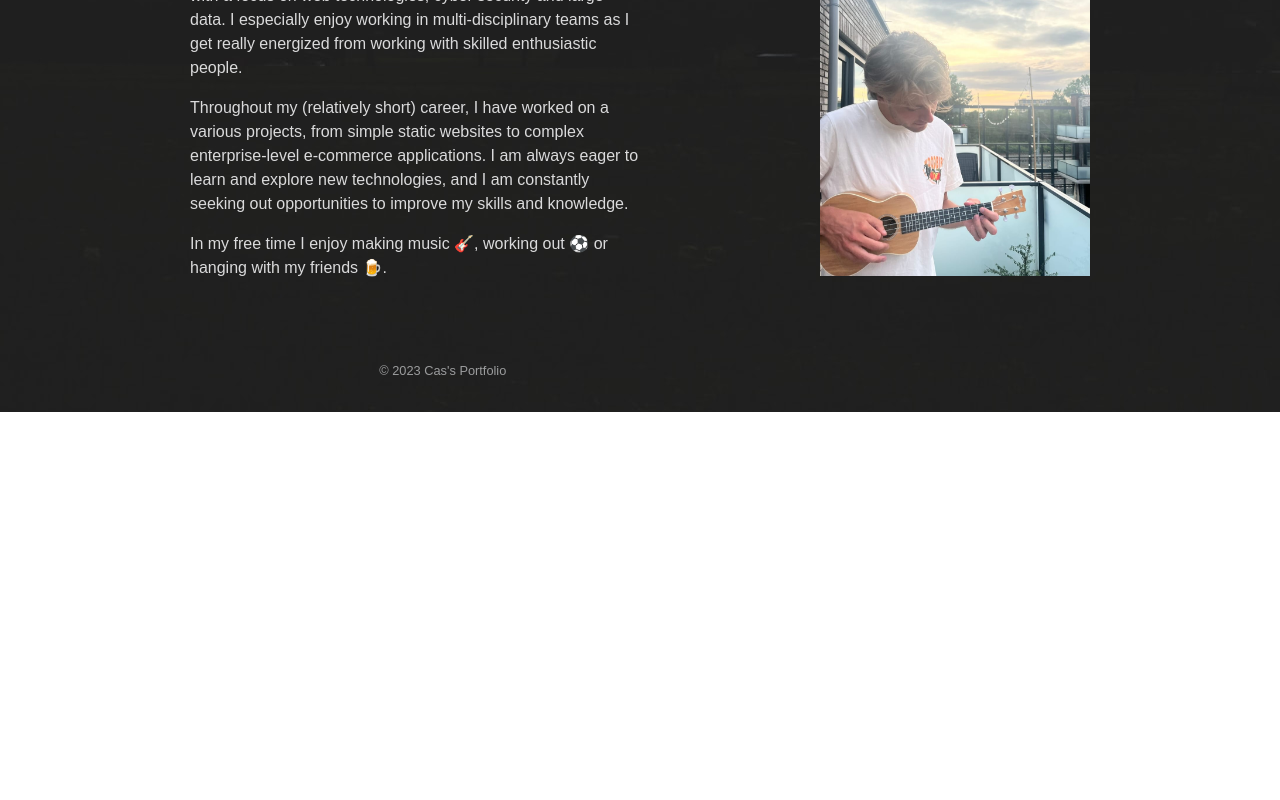
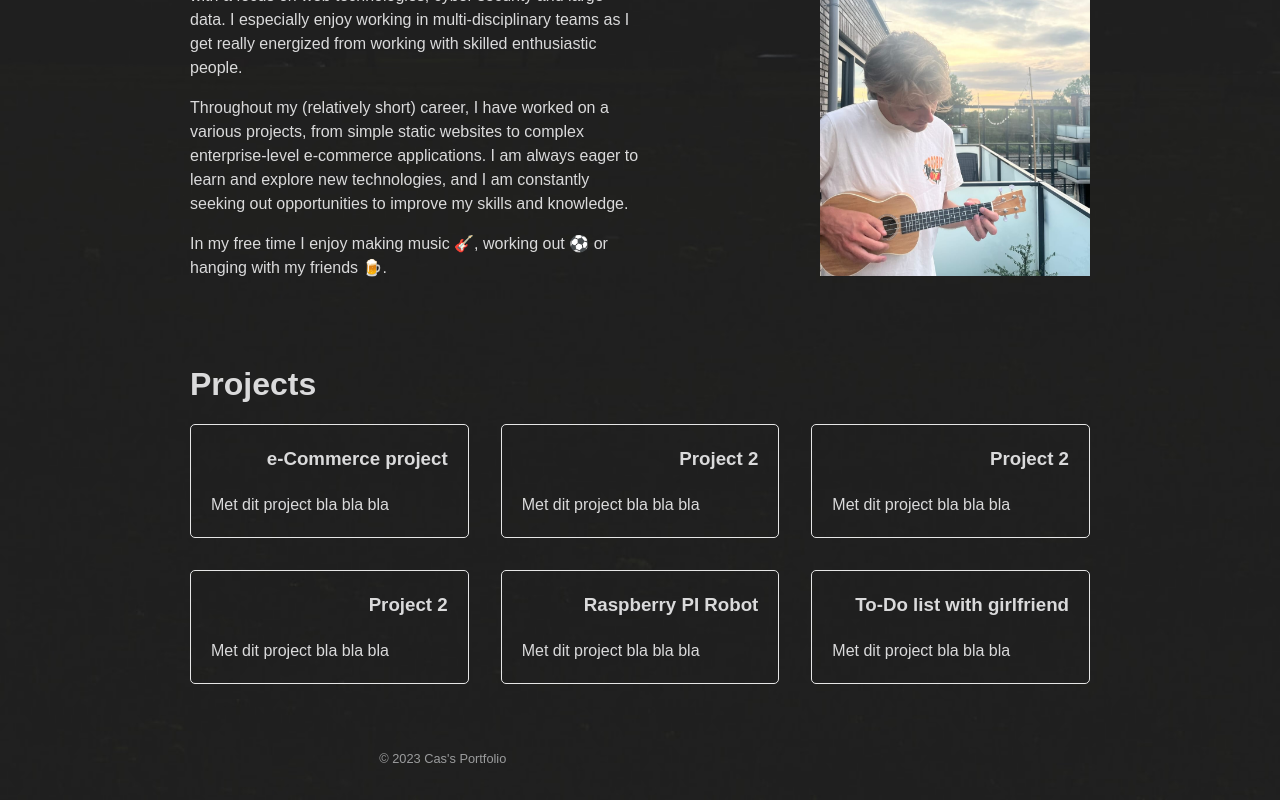
Before and after one commit to casbeems/jobportfolio, a Next.js app: page / in a window 1280 px wide. Shown: the part 1334-2134 px from the top of the page. Before the commit the page ends 1746 px from the top, so only its background shows below. Built offline with nearby package versions, Linux system fonts and the light colour scheme.

Commit message:
FirstBranchPortfolio

```diff
--- /dev/null
+++ b/components/Projects.jsx
@@ -0,0 +1,64 @@
+const Projects = () => {
+    return (
+      <div className="projects-container">
+
+        <h2>Projects</h2>
+        <div className="projects-grid">
+            <div className="project-card">
+              <div className="project-header">
+                <i className="fa-regular fa-folder-open folder-icon"></i>
+                <h3>e-Commerce project</h3>
+              </div>
+              <p>Met dit project bla bla bla</p>
+            </div>
+
+
+            <div className="project-card">
+              <div className="project-header">
+                <i className="fa-regular fa-folder-open folder-icon"></i>
+                <h3>Project 2</h3>
+              </div>
+              <p>Met dit project bla bla bla</p>
+            </div>
+
+
+
+            <div className="project-card">
+              <div className="project-header">
+                <i className="fa-regular fa-folder-open folder-icon"></i>
+                <h3>Project 2</h3>
+              </div>
+              <p>Met dit project bla bla bla</p>
+            </div>
+
+
+            <div className="project-card">
+              <div className="project-header">
+                <i className="fa-regular fa-folder-open folder-icon"></i>
+                <h3>Project 2</h3>
+              </div>
+              <p>Met dit project bla bla bla</p>
+            </div>
+
+            <div className="project-card">
+              <div className="project-header">
+                <i className="fa-regular fa-folder-open folder-icon"></i>
+                <h3>Raspberry PI Robot</h3>
+              </div>
+              <p>Met dit project bla bla bla</p>
+            </div>
+
+            <div className="project-card">
+              <div className="project-header">
+                <i className="fa-regular fa-folder-open folder-icon"></i>
+                <h3>To-Do list with girlfriend</h3>
+              </div>
+              <p>Met dit project bla bla bla</p>
+            </div>
+
+        </div>
+      </div>
+    )
+  }
+
+  export default Projects;
--- a/pages/api/hello.js
+++ b/pages/api/hello.js
@@ -1,5 +1,5 @@
 // Next.js API route support: https://nextjs.org/docs/api-routes/introduction
 
 export default function handler(req, res) {
-  res.status(200).json({ name: 'John Doe' })
+  res.status(200).json({ name: 'Cas Beems' })
 }
--- a/pages/index.js
+++ b/pages/index.js
@@ -3,6 +3,7 @@ import { Inter } from 'next/font/google';
 import Hero from '@/components/Hero';
 import About from '@/components/About';
 import Skills from '@/components/Skills';
+import Projects from '@/components/Projects';
 
 const inter = Inter({ subsets: ['latin'] });
 
@@ -12,8 +13,8 @@ const mainpage = () => {
       <Hero />
       <Skills />
       <div style={{ margin: '70px 0' }}></div>
-
       <About />
+      <Projects />
     </div>
   );
 };
--- a/styles/globals.css
+++ b/styles/globals.css
@@ -13,6 +13,7 @@ body {
   width: 900px;
   margin: 0 auto;
   padding: 0 0;
+  background-size: cover;
 }
 
 @media screen and (max-width: 768px) {
@@ -330,9 +331,11 @@ hr {
 /* Projects */
 .projects-container {
   padding: 2rem 0;
+  color: #DADADB;
 }
 
 .projects-container h2 {
+  color: #DADADB;
   font-size: 2rem;
   font-weight: 600;
   margin-bottom: 1rem;
@@ -391,35 +394,4 @@ hr {
 .project-card .project p {
   font-size: 16px;
   margin-bottom: 10px;
-  color: #b3b3b3;
 }
-
-/* contact */
-.contact-container {
-  padding: 2rem 0 4rem;
-  display: flex;
-  justify-content: center;
-  align-items: center;
-  flex-direction: column;
-  width: 80%;
-  margin: 0 auto;
-}
-
-@media screen and (max-width: 768px) {
-  .contact-container {
-    width: 100%;
-  }
-}
-
-.contact-container h2 {
-  font-size: 2rem;
-  font-weight: 600;
-  margin-bottom: 1rem;
-}
-
-.contact-container p {
-  font-size: 1rem;
-  font-weight: 400;
-  margin-bottom: 1rem;
-  text-align: center;
-}
```
